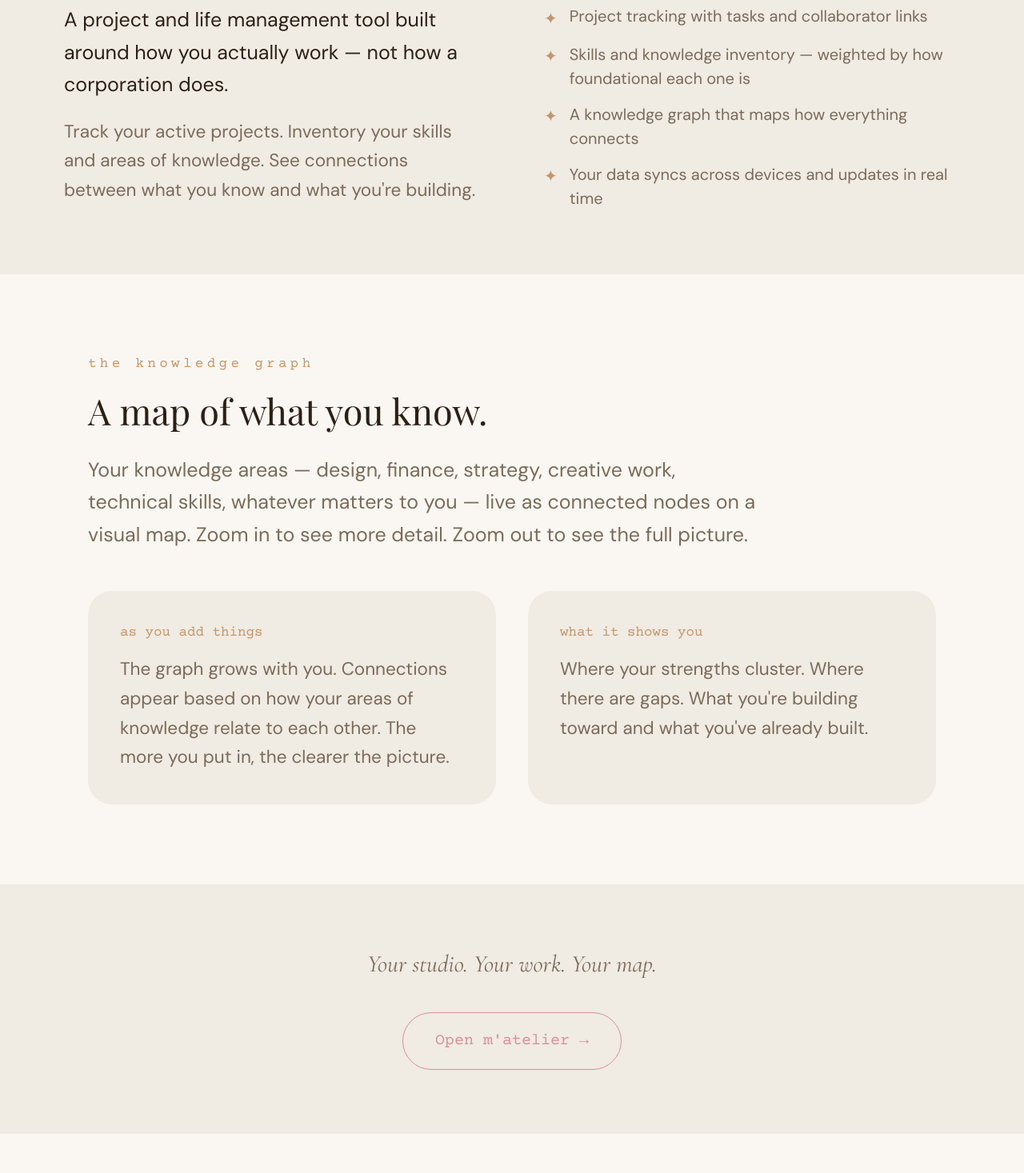
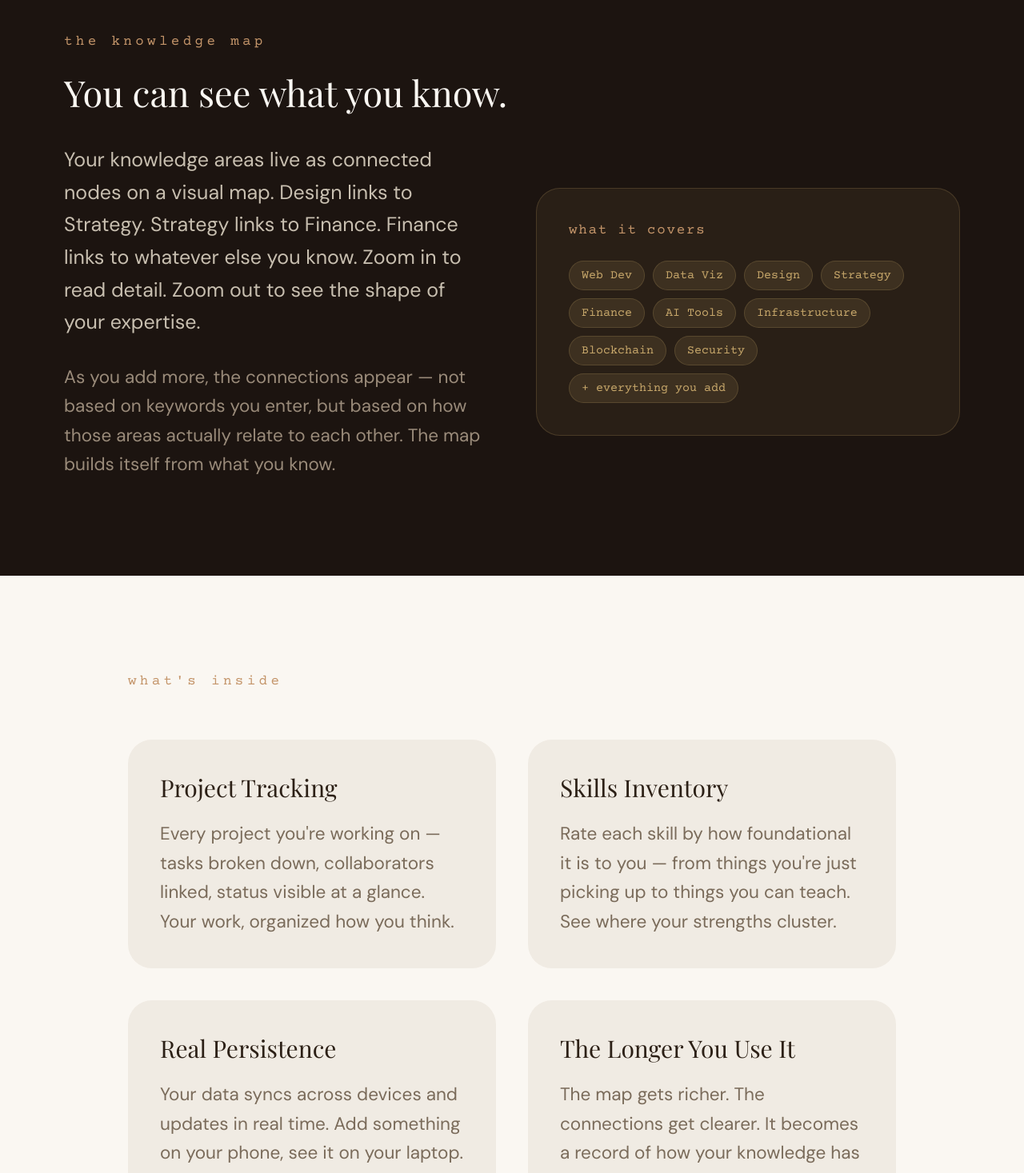
Before and after one commit to thevillanelle/ritualware, a React (Vite) app: page /matelier in a window 1280 px wide. Shown: the part 640-2107 px from the top of the page at 80% size. Built offline with nearby package versions, Linux system fonts and the light colour scheme; a web font is replaced by a local one.

Commit message:
fix: spacing, Doubles fade-to-black-green + 3 links, Ritualwhere consumer copy, matelier shows knowledge map, About links all 5 tools

```diff
--- a/src/pages/Matelier.jsx
+++ b/src/pages/Matelier.jsx
@@ -4,7 +4,7 @@ export default function Matelier() {
   return (
     <main className="pt-32 pb-24">
 
-      <div className="px-6 md:px-16 max-w-5xl mx-auto mb-20">
+      <div className="px-6 md:px-16 max-w-5xl mx-auto mb-28">
         <motion.p initial={{ opacity: 0 }} animate={{ opacity: 1 }}
           className="font-mono text-sm text-amber tracking-[0.25em] mb-5">m'atelier</motion.p>
         <motion.h1 initial={{ opacity: 0, y: 20 }} animate={{ opacity: 1, y: 0 }} transition={{ delay: 0.2 }}
@@ -14,54 +14,70 @@ export default function Matelier() {
         </motion.h1>
         <motion.p initial={{ opacity: 0 }} animate={{ opacity: 1 }} transition={{ delay: 0.4 }}
           className="font-serif italic text-2xl text-ink-muted max-w-xl">
-          Your personal studio. Your projects, your skills, your knowledge — all in one place.
+          Your projects, your skills, your knowledge — mapped out, connected, and growing.
         </motion.p>
       </div>
 
-      <div className="bg-cream-alt py-16 px-6">
-        <div className="max-w-4xl mx-auto grid md:grid-cols-2 gap-16">
-          <div>
-            <p className="font-mono text-sm text-amber tracking-[0.25em] mb-4">what it is</p>
-            <p className="font-sans text-xl text-ink leading-relaxed mb-4">
-              A project and life management tool built around how you actually work — not how a corporation does.
-            </p>
-            <p className="font-sans text-lg text-ink-muted leading-relaxed">
-              Track your active projects. Inventory your skills and areas of knowledge. See connections between what you know and what you're building.
-            </p>
-          </div>
-          <div>
-            <p className="font-mono text-sm text-amber tracking-[0.25em] mb-4">what's inside</p>
-            <ul className="space-y-3">
-              {[
-                'Project tracking with tasks and collaborator links',
-                'Skills and knowledge inventory — weighted by how foundational each one is',
-                'A knowledge graph that maps how everything connects',
-                'Your data syncs across devices and updates in real time',
-              ].map((item, i) => (
-                <li key={i} className="flex gap-3 font-sans text-base text-ink-muted">
-                  <span className="text-amber mt-0.5 shrink-0">✦</span>
-                  <span>{item}</span>
-                </li>
-              ))}
-            </ul>
+      {/* Lead with the star feature */}
+      <div className="py-24 px-6 md:px-16" style={{ background: 'var(--bg-dark)' }}>
+        <div className="max-w-4xl mx-auto">
+          <motion.p initial={{ opacity: 0 }} whileInView={{ opacity: 1 }} viewport={{ once: true }}
+            className="font-mono text-sm text-amber tracking-[0.25em] mb-5">the knowledge map</motion.p>
+          <motion.h2 initial={{ opacity: 0, y: 20 }} whileInView={{ opacity: 1, y: 0 }} viewport={{ once: true }}
+            className="font-display text-4xl mb-8" style={{ color: '#FAF7F2' }}>
+            You can see what you know.
+          </motion.h2>
+          <div className="grid md:grid-cols-2 gap-12 items-center">
+            <div>
+              <p className="font-sans text-xl leading-relaxed mb-6" style={{ color: '#C8BFB0' }}>
+                Your knowledge areas live as connected nodes on a visual map. Design links to Strategy. Strategy links to Finance. Finance links to whatever else you know. Zoom in to read detail. Zoom out to see the shape of your expertise.
+              </p>
+              <p className="font-sans text-lg leading-relaxed" style={{ color: '#9A8B7A' }}>
+                As you add more, the connections appear — not based on keywords you enter, but based on how those areas actually relate to each other. The map builds itself from what you know.
+              </p>
+            </div>
+            <div className="rounded-3xl p-8" style={{ background: 'rgba(200,168,107,0.08)', border: '1px solid rgba(200,168,107,0.2)' }}>
+              <p className="font-mono text-sm text-amber mb-5 tracking-widest">what it covers</p>
+              <div className="flex flex-wrap gap-2">
+                {['Web Dev', 'Data Viz', 'Design', 'Strategy', 'Finance', 'AI Tools', 'Infrastructure', 'Blockchain', 'Security', '+ everything you add'].map(tag => (
+                  <span key={tag} className="font-mono text-xs px-3 py-1.5 rounded-full"
+                    style={{ background: 'rgba(200,168,107,0.12)', color: '#C8A86B', border: '1px solid rgba(200,168,107,0.2)' }}>
+                    {tag}
+                  </span>
+                ))}
+              </div>
+            </div>
           </div>
         </div>
       </div>
 
-      <div className="py-20 px-6 max-w-4xl mx-auto">
-        <p className="font-mono text-sm text-amber tracking-[0.25em] mb-4">the knowledge graph</p>
-        <h2 className="font-display text-4xl text-ink mb-6">A map of what you know.</h2>
-        <p className="font-sans text-xl text-ink-muted leading-relaxed mb-10 max-w-2xl">
-          Your knowledge areas — design, finance, strategy, creative work, technical skills, whatever matters to you — live as connected nodes on a visual map. Zoom in to see more detail. Zoom out to see the full picture.
-        </p>
+      {/* What else is in it */}
+      <div className="py-24 px-6 md:px-16 max-w-4xl mx-auto">
+        <p className="font-mono text-sm text-amber tracking-[0.25em] mb-12">what's inside</p>
         <div className="grid md:grid-cols-2 gap-8">
           <div className="bg-cream-alt rounded-3xl p-8">
-            <p className="font-mono text-sm text-amber mb-3">as you add things</p>
-            <p className="font-sans text-lg text-ink-muted leading-relaxed">The graph grows with you. Connections appear based on how your areas of knowledge relate to each other. The more you put in, the clearer the picture.</p>
+            <h3 className="font-display text-2xl text-ink mb-4">Project Tracking</h3>
+            <p className="font-sans text-lg text-ink-muted leading-relaxed">
+              Every project you're working on — tasks broken down, collaborators linked, status visible at a glance. Your work, organized how you think.
+            </p>
           </div>
           <div className="bg-cream-alt rounded-3xl p-8">
-            <p className="font-mono text-sm text-amber mb-3">what it shows you</p>
-            <p className="font-sans text-lg text-ink-muted leading-relaxed">Where your strengths cluster. Where there are gaps. What you're building toward and what you've already built.</p>
+            <h3 className="font-display text-2xl text-ink mb-4">Skills Inventory</h3>
+            <p className="font-sans text-lg text-ink-muted leading-relaxed">
+              Rate each skill by how foundational it is to you — from things you're just picking up to things you can teach. See where your strengths cluster.
+            </p>
+          </div>
+          <div className="bg-cream-alt rounded-3xl p-8">
+            <h3 className="font-display text-2xl text-ink mb-4">Real Persistence</h3>
+            <p className="font-sans text-lg text-ink-muted leading-relaxed">
+              Your data syncs across devices and updates in real time. Add something on your phone, see it on your laptop.
+            </p>
+          </div>
+          <div className="bg-cream-alt rounded-3xl p-8">
+            <h3 className="font-display text-2xl text-ink mb-4">The Longer You Use It</h3>
+            <p className="font-sans text-lg text-ink-muted leading-relaxed">
+              The map gets richer. The connections get clearer. It becomes a record of how your knowledge has grown, not just a snapshot of where it is.
+            </p>
           </div>
         </div>
       </div>
```
Also changed, not shown: src/pages/About.jsx (+24 -26 lines), src/pages/Doubles.jsx (+38 -29 lines), src/pages/Ritualwhere.jsx (+17 -16 lines).
